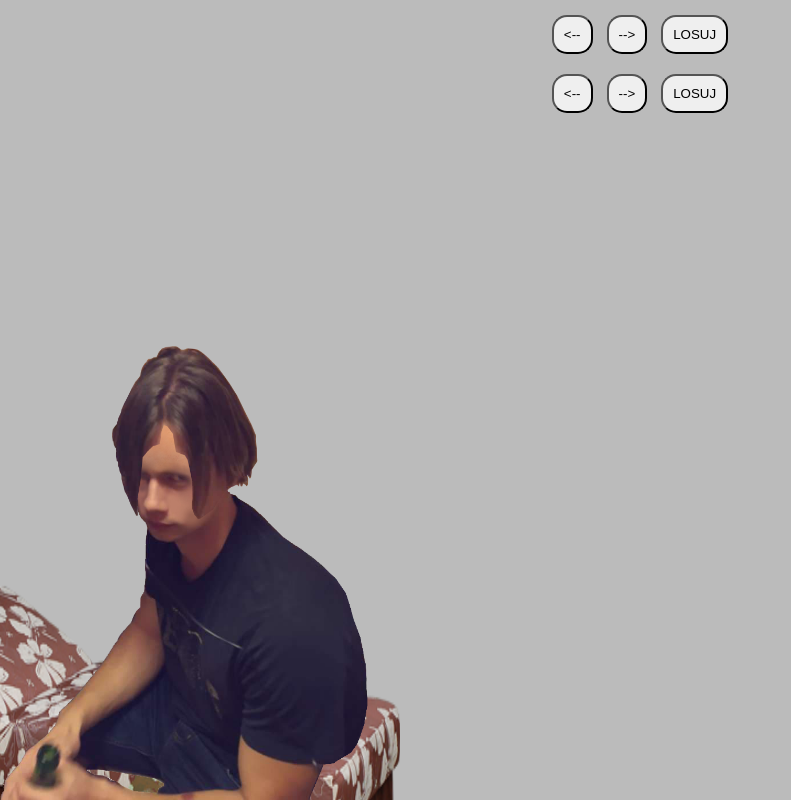
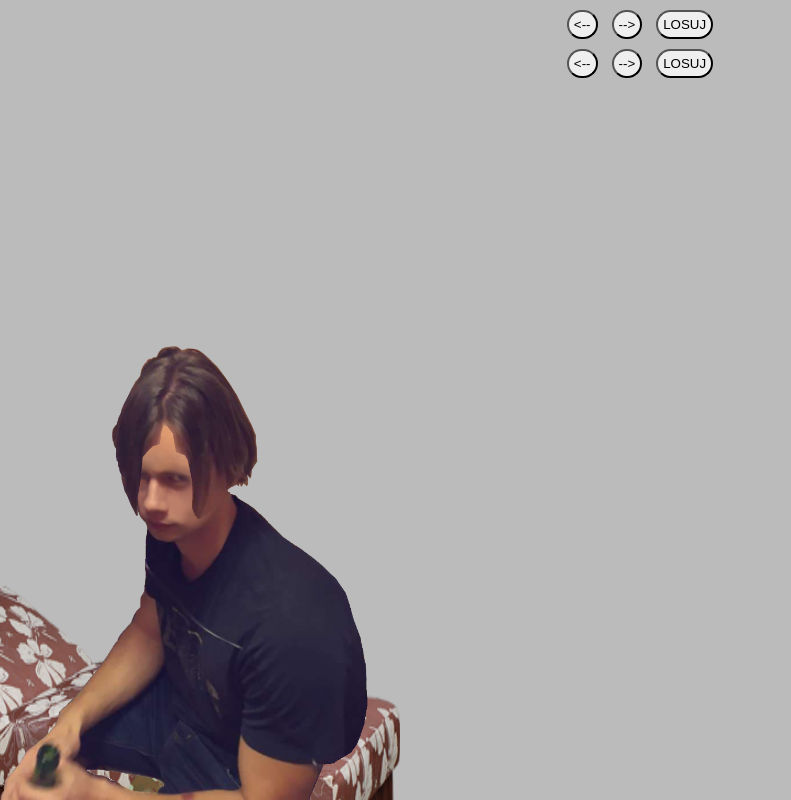
Before and after one commit to HuminPiotr/Abdulv2, a plain HTML site: page index.html in a window 1280 px wide. Shown: the whole page, without its empty margins (0-791 px from the left). Drawn offline with Linux system fonts and the light colour scheme.

Commit message:
padding buttons

```diff
--- a/sass/_base.scss
+++ b/sass/_base.scss
@@ -12,10 +12,10 @@
   z-index: 2;
 }
 button {
-  padding: 10px;
+  padding: 5px;
   text-transform: uppercase;
   border-radius: 15px;
-  margin: 10px 5px;
+  margin: 5px 5px;
 }
 audio {
   display: none;
```
Also changed, not shown: css/style.css, 1 other file.
